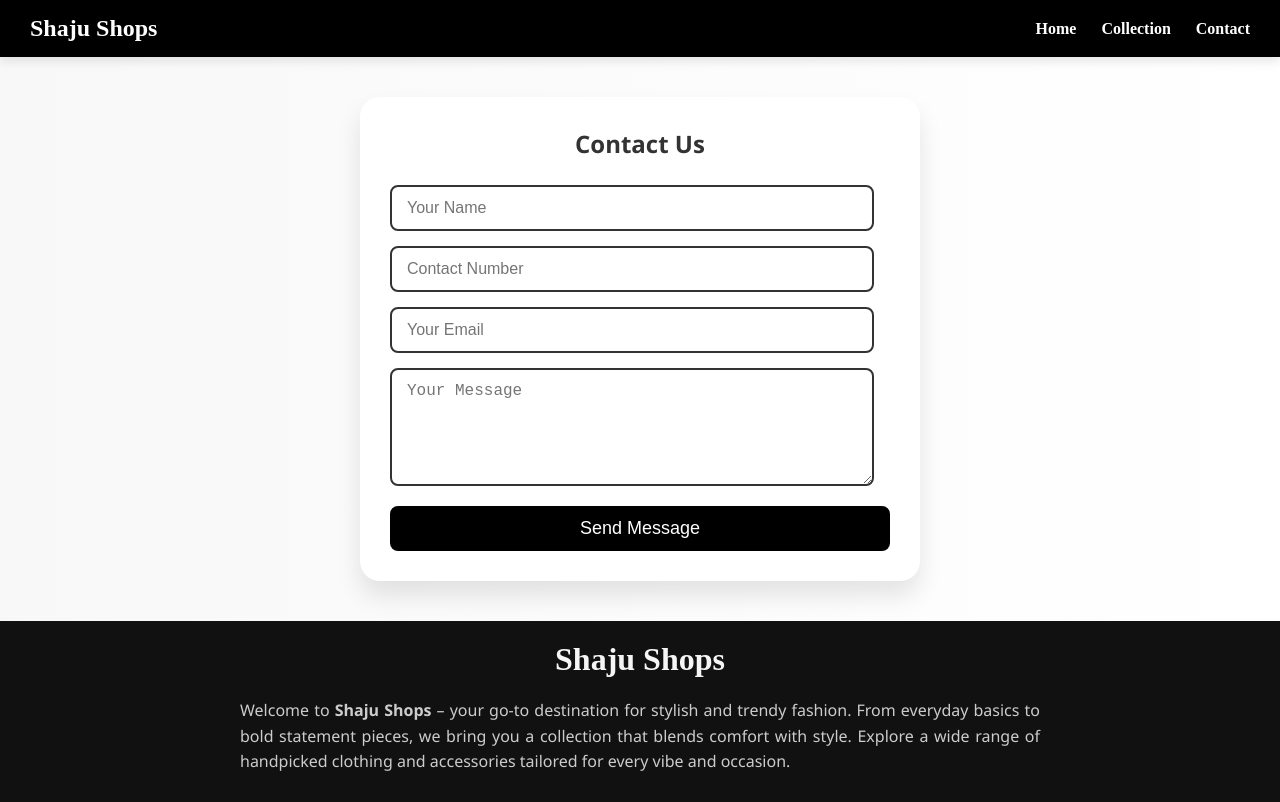
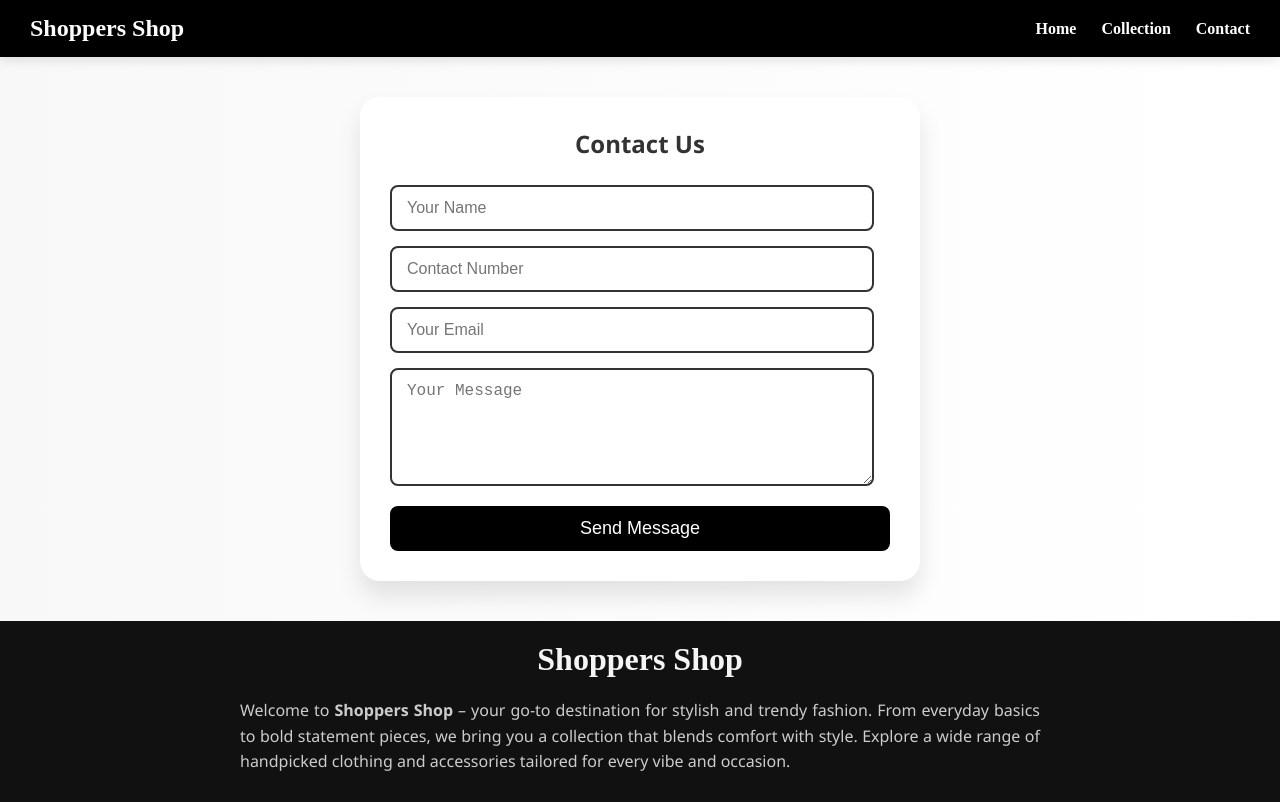
Before and after one commit to siva-shankar-2004/E-Commerce, a plain HTML site: page contact.html in a window 1280 px wide. Shown: the top 802 px of the page. Drawn offline with nearby package versions, Linux system fonts and the light colour scheme; a web font is replaced by a local one.

Commit message:
Update contact.html

```diff
--- a/contact.html
+++ b/contact.html
@@ -4,7 +4,7 @@
 <head>
   <meta charset="UTF-8">
   <meta name="viewport" content="width=device-width, initial-scale=1.0">
-  <title>Shaju Shops</title>
+  <title>Shoppers Shop</title>
 
   <!--Style.css-->
   <link rel="stylesheet" href="style.css">
@@ -89,7 +89,7 @@
 <body>
   <!--Navbar-->
   <nav class="navbar">
-    <h1>Shaju Shops</h1>
+    <h1>Shoppers Shop</h1>
 
     <div class="navbar-links">
       <p class="navvar-link"><a href="index.html">Home</a></p>
@@ -144,10 +144,10 @@
 
   <div class="footer">
     <div class="footer-container">
-      <h2 class="headingtext">Shaju Shops</h2>
+      <h2 class="headingtext">Shoppers Shop</h2>
 
       <p class="description">
-        Welcome to <strong>Shaju Shops</strong> – your go-to destination for stylish and trendy fashion. From everyday
+        Welcome to <strong>Shoppers Shop</strong> – your go-to destination for stylish and trendy fashion. From everyday
         basics to bold statement pieces, we bring you a collection that blends comfort with style. Explore a wide range
         of handpicked clothing and accessories tailored for every vibe and occasion.
       </p>
```
